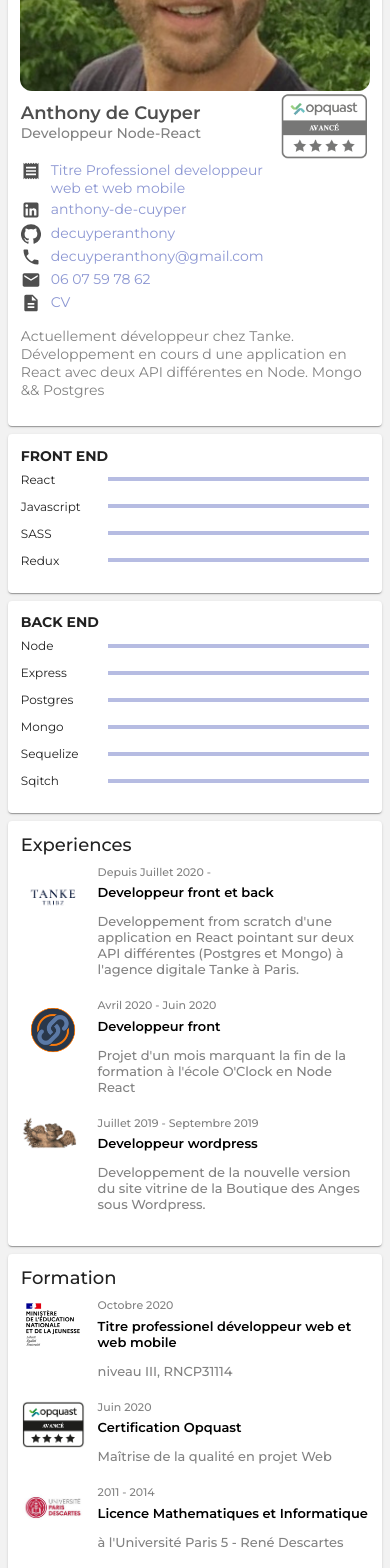
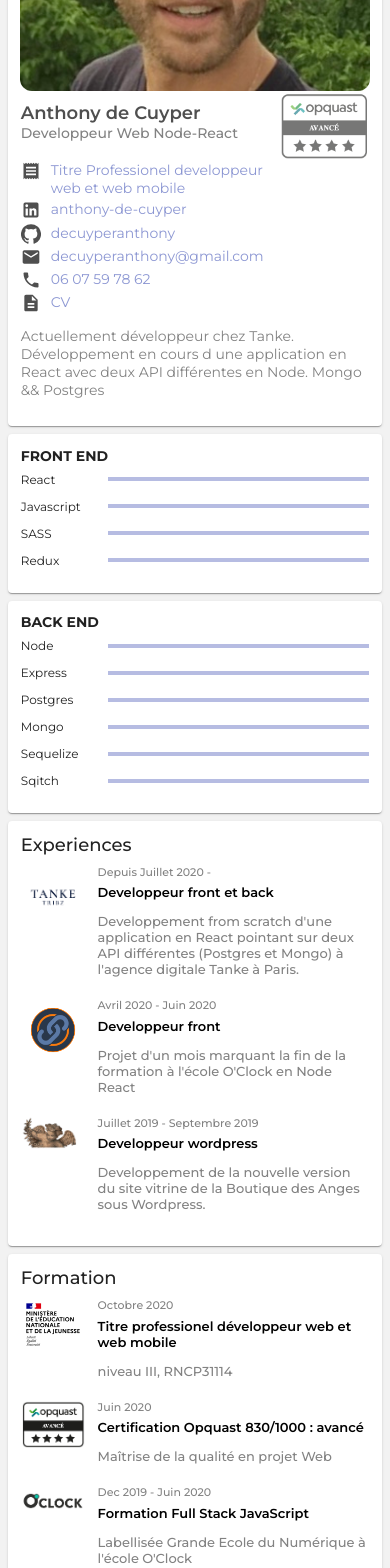
Before and after one commit to decuyperanthony/portefolio-react, a React (Create React App) app: page / in a window 390 px wide. Shown: the part 280-1848 px from the top of the page. Built offline with nearby package versions, Linux system fonts and the light colour scheme.

Commit message:
update css with material ui from md to sm :100:
- add anchor between experiences and project
- add formation component

```diff
--- a/src/App/Formation/index.js
+++ b/src/App/Formation/index.js
@@ -44,11 +44,13 @@ const Formation = () => {
         return (
             <div key={exp.id + 88} className={classes.containerExperience}>
                 <div>
-                    <img
-                    src={exp.logo}
-                    alt="logo formation"
-                    className={classes.picture}
-                     />
+                    <a href={exp.link} target="_blank" rel="noreferrer">
+                        <img
+                        src={exp.logo}
+                        alt="logo formation"
+                        className={classes.picture}
+                        />
+                     </a>
                 </div>
                 <div className={classes.containerDescription}>
                     <div style={{fontWeight: '500', fontSize: '11px', color: '#828282', marginBottom: '0.5em'}}>{exp.date}</div>
--- a/src/App/HobbiesMobile/index.js
+++ b/src/App/HobbiesMobile/index.js
@@ -16,11 +16,37 @@ const useStyles = makeStyles((theme) => ({
         [theme.breakpoints.up('lg')]: {
             display: 'none',
         },
+        [theme.breakpoints.down('md')]: {
+            maxWidth: '100%'
+        },
+        [theme.breakpoints.down('sm')]: {
+            maxWidth: '413px',
+        },
     },
     mainTitle: {
         fontWeight: '500',
         fontSize: '18px',
         color: '',
+    },
+    containerHobbies: {
+        [theme.breakpoints.down('md')]: {
+            display: 'flex',
+            maxWidth: '100%',
+            justifyContent: 'space-around'
+        },
+        [theme.breakpoints.down('sm')]: {
+            display: 'block',
+            maxWidth: '413px',
+        },
+    },
+    containerHobby: {
+        [theme.breakpoints.down('md')]: {
+            // display: 'flex',
+            width: '33%'
+        },
+        [theme.breakpoints.down('sm')]: {
+            width: '100%'
+        },
     },
     pictureHobbiesContainer: {
         display: 'flex',
@@ -49,7 +75,7 @@ const TechnologyCard = () => {
     const classes = useStyles();
     const hobbiesJSX = hobbiesData.map((h) => {
         return (
-            <div>
+            <div className={classes.containerHobby}>
                 <div className={classes.pictureHobbiesContainer}>
                     <img
                     src={h.picture}
@@ -65,7 +91,9 @@ const TechnologyCard = () => {
     return (
         <Card className={classes.containerCard}>
            <div className={classes.mainTitle}>Hobbies</div>
-           {hobbiesJSX}
+           <div className={classes.containerHobbies}>
+            {hobbiesJSX}
+           </div>
         </Card>
     );
 };
--- a/src/App/ProfilCard/index.js
+++ b/src/App/ProfilCard/index.js
@@ -17,13 +17,19 @@ import opquast from '../../img/opquast.png'
 const useStyles = makeStyles((theme) => ({
     containerCard: {
     //   display: 'flex',
-    //   [theme.breakpoints.down('xs')]: {
-    //     width: '250px',
-    //   },
+
     backgroundColor: '#FFFFFF',
     padding: '0.8em',
     marginBottom: '0.5em',
     maxWidth: '413px',
+    [theme.breakpoints.down('md')]: {
+        display: 'flex',
+        maxWidth: '100%'
+    },
+    [theme.breakpoints.down('sm')]: {
+        display: 'block',
+        maxWidth: '413px',
+    },
     },
     pictureProfilContainer: {
         display: 'flex',
@@ -33,8 +39,14 @@ const useStyles = makeStyles((theme) => ({
         width: '89.5vw',
         height: 'auto',
         borderRadius: '12px',
-        [theme.breakpoints.up('sm')]: {
-            // width: '250px',
+        [theme.breakpoints.down('md')]: {
+            height:'100%',
+            width: 'auto'
+            // width: 'flex'
+        },
+        [theme.breakpoints.down('sm')]: {
+            width: '89.5vw',
+            height: 'auto',
         },
     },
     containerNameOpquast: {
@@ -53,6 +65,16 @@ const useStyles = makeStyles((theme) => ({
         }
     },
     profilDescription: {
+        [theme.breakpoints.down('md')]: {
+            marginLeft: '1em',
+            display: 'flex',
+            flexDirection: 'column',
+            justifyContent: 'space-between'
+        },
+        [theme.breakpoints.down('sm')]: {
+            marginLeft: 0,
+            display: 'block'
+        },
         color: '#4F4F4F',
         '& h1': {
             fontWeight: '600',
@@ -102,37 +124,44 @@ const ProfilCard = () => {
                 <div className={classes.containerNameOpquast}>
                     <div className={classes.name}>
                         <h1>Anthony de Cuyper</h1>
-                        <h2>Developpeur Node-React</h2>
+                        <h2>Developpeur Web Node-React</h2>
                         <div className={classes.information}>
                             <ReceiptIcon fontSize="small" style={{marginRight: '0.5em', color: '#4F4F4F'}}/>
-                            <a href="https://www.francecompetences.fr/recherche/rncp/31114/">Titre Professionel developpeur web et web mobile</a>
+                            <a href="https://www.francecompetences.fr/recherche/rncp/31114/"
+                                target = "_blank"
+                                rel="noreferrer"
+                                >
+                                Titre Professionel developpeur web et web mobile
+                            </a>
                         </div>
                     </div>
                     <div>
-                        <a href="https://directory.opquast.com/fr/certificat/GC6XEH/">
+                        <a href="https://directory.opquast.com/fr/certificat/GC6XEH/" target="_blank" rel="noreferrer">
                             <img src={opquast} alt="upquast" className={classes.opquast}/>
                         </a>
                     </div>
                 </div>
+                <div>
                     <div className={classes.information}>
                         <LinkedInIcon fontSize="small" style={{marginRight: '0.5em', color: '#4F4F4F'}}/>
-                    <a href="https://www.linkedin.com/in/anthony-de-cuyper/">anthony-de-cuyper</a>
+                        <a href="https://www.linkedin.com/in/anthony-de-cuyper/" target="_blank" rel="noreferrer">anthony-de-cuyper</a>
                     </div>
                     <div className={classes.information}>
                         <GitHubIcon fontSize="small" style={{marginRight: '0.5em', color: '#4F4F4F'}}/>
-                    <a href="https://github.com/decuyperanthony?tab=repositories">decuyperanthony</a>
+                        <a href="https://github.com/decuyperanthony?tab=repositories" target="_blank" rel="noreferrer">decuyperanthony</a>
+                    </div>
+                    <div className={classes.information}>
+                        <MailIcon fontSize="small" style={{marginRight: '0.5em', color: '#4F4F4F'}}/>
+                        <a href="mailto:decuyperanthony@gmail.com">decuyperanthony@gmail.com</a>
                     </div>
                     <div className={classes.information}>
                         <PhoneIcon fontSize="small" style={{marginRight: '0.5em', color: '#4F4F4F'}}/>
-                    <a href="mailto:decuyperanthony@gmail.com">decuyperanthony@gmail.com</a>
-                </div>
-                <div className={classes.information}>
-                    <MailIcon fontSize="small" style={{marginRight: '0.5em', color: '#4F4F4F'}}/>
                         <a href="tel:+33607597862">06 07 59 78 62</a>
                     </div>
                     <div className={classes.information}>
                         <DescriptionIcon fontSize="small" style={{marginRight: '0.5em', color: '#4F4F4F'}} />
-                    <a href={cv} target = "_blank" rel="noreferrer">CV</a>
+                        <a href={cv} target="_blank" rel="noreferrer">CV</a>
+                    </div>
                 </div>
                 <p>
                 Actuellement développeur chez Tanke. Développement en cours d une application en React avec deux API différentes en Node. Mongo && Postgres
--- a/src/App/Projects/Projects/index.js
+++ b/src/App/Projects/Projects/index.js
@@ -8,7 +8,7 @@ import { Card } from '@material-ui/core';
 
 
 const useStyles = makeStyles((theme) => ({
-    containerProfilCard: {
+    containerProject: {
         [theme.breakpoints.up('sm')]: {
             display: 'flex'
         },
@@ -17,7 +17,7 @@ const useStyles = makeStyles((theme) => ({
         },
         backgroundColor: '#FFFFFF',
         padding: '0.8em',
-        marginBottom: '0.5em'
+        marginBottom: '0.5em',
     },
     pictureWebsiteContainer: {
         display: 'flex',
@@ -93,7 +93,7 @@ const Project = ( {projectData} ) => {
         )
     })
     return (
-        <Card className={classes.containerProfilCard}>
+        <Card id={projectData.linkId} className={classes.containerProject}>
               <div className={classes.pictureWebsiteContainer}>
                 <img className={classes.pictureWebsite} alt={projectData.picture} src={projectData.picture} />
               </div>
--- a/src/App/Projects/index.js
+++ b/src/App/Projects/index.js
@@ -27,6 +27,7 @@ const useStyles = makeStyles((theme) => ({
     //     background: 'red'
     // }
     },
+
     pagination: {
         display: 'flex',
         justifyContent: 'flex-end'
--- a/src/data/experiencesData.js
+++ b/src/data/experiencesData.js
@@ -8,6 +8,7 @@ const experiencesData = [
         id: 1,
         date: 'Depuis Juillet 2020 - ',
         title: 'Developpeur front et back',
+        linkTo: '#tribz',
         logo: tanke,
         description: 'Developpement from scratch d\'une application en React pointant sur deux API différentes (Postgres et Mongo) à l\'agence digitale Tanke à Paris.'
     },
@@ -15,6 +16,7 @@ const experiencesData = [
         id: 2,
         date: 'Avril 2020 - Juin 2020',
         title: 'Developpeur front',
+        linkTo: '#solidarity',
         logo: solidarity,
         description: 'Projet d\'un mois marquant la fin de la formation à l\'école O\'Clock en Node React'
     },
@@ -22,6 +24,7 @@ const experiencesData = [
         id: 3,
         date: 'Juillet 2019 - Septembre 2019',
         title: 'Developpeur wordpress',
+        linkTo: '#boutiquedesanges',
         logo: bda,
         description: 'Developpement de la nouvelle version du site vitrine de la Boutique des Anges sous Wordpress.'
     }
--- a/src/data/formationData.js
+++ b/src/data/formationData.js
@@ -2,11 +2,13 @@
 import dev from '../img/diplomedev.jpg';
 import paris5 from '../img/paris5.jpeg';
 import opquast from '../img/opquast.png';
+import oclock from '../img/oclock.png';
 
 const formationData = [
     {
         id: 1098,
         date: 'Octobre 2020',
+        link: 'https://www.francecompetences.fr/recherche/rncp/31114/',
         title: 'Titre professionel développeur web et web mobile',
         logo: dev,
         description: 'niveau III, RNCP31114'
@@ -14,13 +16,23 @@ const formationData = [
     {
         id: 1099,
         date: 'Juin 2020',
-        title: 'Certification Opquast',
+        title: 'Certification Opquast 830/1000 : avancé',
+        link: 'https://directory.opquast.com/fr/certificat/GC6XEH/',
         logo: opquast,
         description: 'Maîtrise de la qualité en projet Web'
     },
     {
         id: 1100,
+        date: 'Dec 2019 - Juin 2020',
+        link: 'https://oclock.io/formations/developpeur-web-fullstack-javascript?gclid=Cj0KCQiAh4j-BRCsARIsAGeV12BiN1w_rFUryjliyjBelZ5YO0-8cYr-KODrKFf9FOlOTNv47rHjWgMaArXuEALw_wcB',
+        title: 'Formation Full Stack JavaScript',
+        logo: oclock,
+        description: 'Labellisée Grande Ecole du Numérique à l\'école O\'Clock'
+    },
+    {
+        id: 1100,
         date: '2011 - 2014',
+        link: 'https://math-info.u-paris.fr/',
         title: 'Licence Mathematiques et Informatique',
         logo: paris5,
         description: ' à l\'Université Paris 5 - René Descartes'
--- a/src/data/projectsData.js
+++ b/src/data/projectsData.js
@@ -10,10 +10,12 @@ import pokemon from '../img/pokemon.png'
 const projectsData = [
     {
         id: 1,
+        linkId: 'tribz',
         hashtags: [
             {
                 id: 121,
                 name: 'react'
+
             },
             {
                 id: 122,
@@ -56,6 +58,7 @@ const projectsData = [
     },
     {
         id: 2,
+        linkId: 'solidarity',
         hashtags: [
             {
                 id: 241,
@@ -106,6 +109,25 @@ const projectsData = [
     },
     {
         id: 3,
+        linkId: 'boutiquedesanges',
+        hashtags: [
+            {
+                id: 1734,
+                name: 'wordpress'
+            },
+            {
+                id: 1823,
+                name: 'Elementor'
+            },
+        ],
+        picture: boutiqueDesAnges,
+        websiteLink: 'https://www.boutiquedesanges.fr/',
+        repoLink: false,
+        title: 'Boutique des Anges',
+        description: 'Site vitrine de la Boutique des Anges situé à Paris - Montmartre'
+    },
+    {
+        id: 4,
         hashtags: [
             {
                 id: 3411,
@@ -141,24 +163,6 @@ const projectsData = [
         repoLink: 'https://github.com/decuyperanthony/onlygood-react',
         title: 'Tweeter',
         description: 'Réseau social avec un système de follow/follower, de posts, de commentaires, likes et retweets'
-    },
-    {
-        id: 4,
-        hashtags: [
-            {
-                id: 1734,
-                name: 'wordpress'
-            },
-            {
-                id: 1823,
-                name: 'Elementor'
-            },
-        ],
-        picture: boutiqueDesAnges,
-        websiteLink: 'https://www.boutiquedesanges.fr/',
-        repoLink: false,
-        title: 'Boutique des Anges',
-        description: 'Site vitrine de la Boutique des Anges situé à Paris - Montmartre'
     },
     {
         id: 5,
--- a/src/index.css
+++ b/src/index.css
@@ -11,3 +11,7 @@ code {
   font-family: source-code-pro, Menlo, Monaco, Consolas, 'Courier New',
     monospace;
 }
+
+html {
+  scroll-behavior: 'smooth'
+}
```
Also changed, not shown: src/App/Experiences/index.js (+7 -5 lines), src/img/oclock.png (added). Lines whose indentation alone changed are shown as unchanged.
